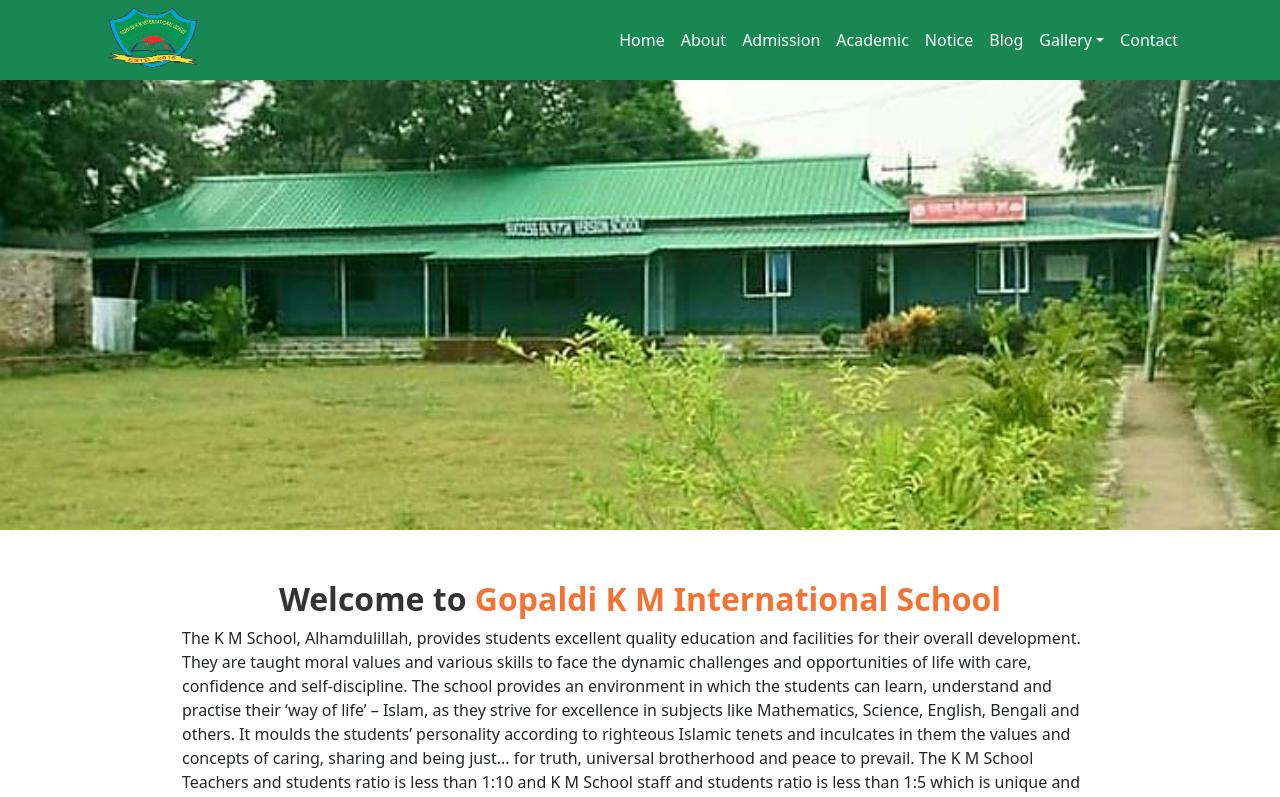
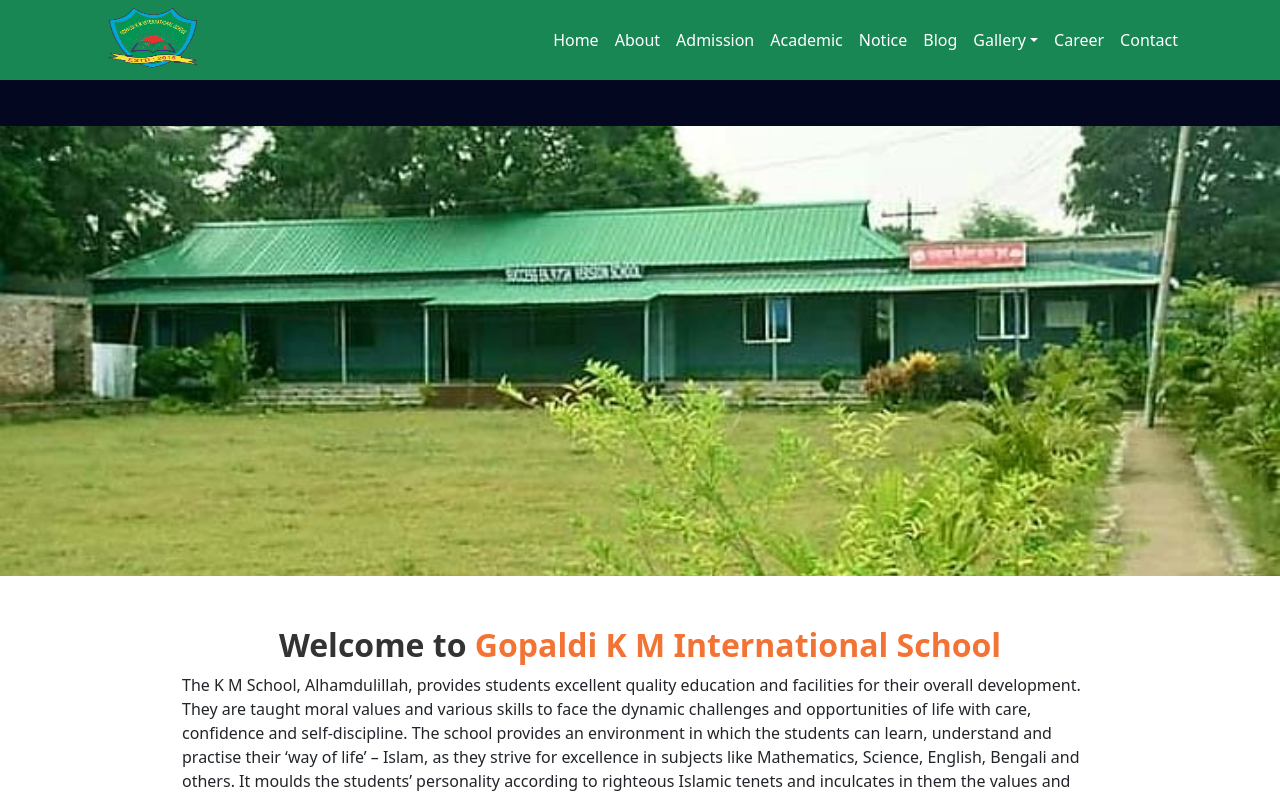
Before and after one commit to myunus-info/gkmis, a React (Create React App) app: page / in a window 1280 px wide. Shown: the top 797 px of the page. Built offline with nearby package versions, Linux system fonts and the light colour scheme.

Commit message:
Header Modified and Marquee Tag Added

```diff
--- a/src/components/Header/Header.js
+++ b/src/components/Header/Header.js
@@ -3,7 +3,7 @@
 // import classes from "./Header.module.css";
 
 export default function Header() {
-  return (
+  return (<>
     <div
       className="bg-success"
       style={{ height: "80px", display: "flex", alignItems: "center" }}
@@ -128,6 +128,16 @@
                         style={{ color: "#fff" }}
                         className="nav-link active"
                         aria-current="page"
+                        to="/career"
+                      >
+                        Career
+                      </Link>
+                    </li>
+                    <li className="nav-item">
+                      <Link
+                        style={{ color: "#fff" }}
+                        className="nav-link active"
+                        aria-current="page"
                         to="/contact"
                       >
                         Contact
@@ -141,5 +151,6 @@
         </div>
       </div>
     </div>
+      <marquee direction='left' style={{color: 'yellow', backgroundColor: '#040720', fontWeight: '600', fontSize: '1.25rem', padding: '.5rem 0', marginBottom: '-.35rem'}}>Experienced Teachers Required for K M International School in Various Disciplines. Call: 01818-251075</marquee></>
   );
 }
```
